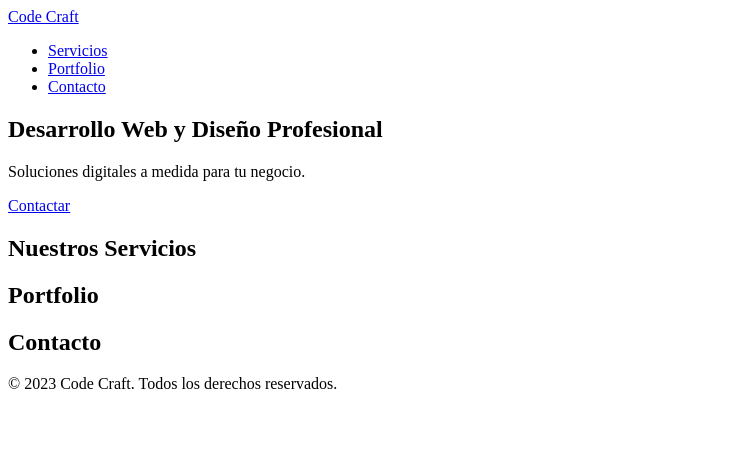
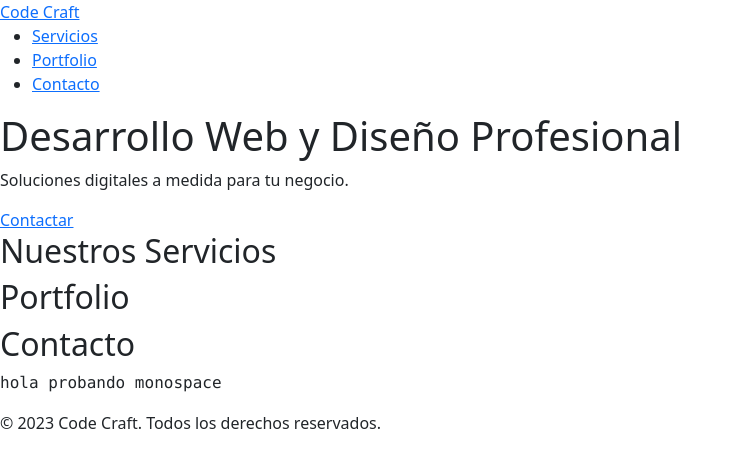
Before and after one commit to JuanCPoos/codecraff, a website: page index.html in a window 1280 px wide. Shown: the whole page, without its empty margins (0-742 px from the left). Drawn offline with nearby package versions, Linux system fonts and the light colour scheme.

Commit message:
se agrega bootstrap

```diff
--- a/index.html
+++ b/index.html
@@ -5,6 +5,7 @@
     <meta name="viewport" content="width=device-width, initial-scale=1.0">
     <title>Code Craft | Desarrollo Web y Diseño Profesional</title>
     <link rel="stylesheet" href="/css/syles.css">
+    <link href="https://cdn.jsdelivr.net/npm/bootstrap@5.3.2/dist/css/bootstrap.min.css" rel="stylesheet" integrity="sha384-T3c6CoIi6uLrA9TneNEoa7RxnatzjcDSCmG1MXxSR1GAsXEV/Dwwykc2MPK8M2HN" crossorigin="anonymous">
 </head>
 <body>
     <header>
@@ -41,10 +42,12 @@
     <section id="contacto" class="contact">
         <h2>Contacto</h2>
         <!-- Agrega aquí un formulario de contacto y detalles de contacto -->
+        <p class="font-monospace">hola probando monospace</p>
     </section>
 
     <footer>
         <p>&copy; 2023 Code Craft. Todos los derechos reservados.</p>
     </footer>
+    <script src="https://cdn.jsdelivr.net/npm/bootstrap@5.3.2/dist/js/bootstrap.bundle.min.js" integrity="sha384-C6RzsynM9kWDrMNeT87bh95OGNyZPhcTNXj1NW7RuBCsyN/o0jlpcV8Qyq46cDfL" crossorigin="anonymous"></script>
 </body>
 </html>
```
